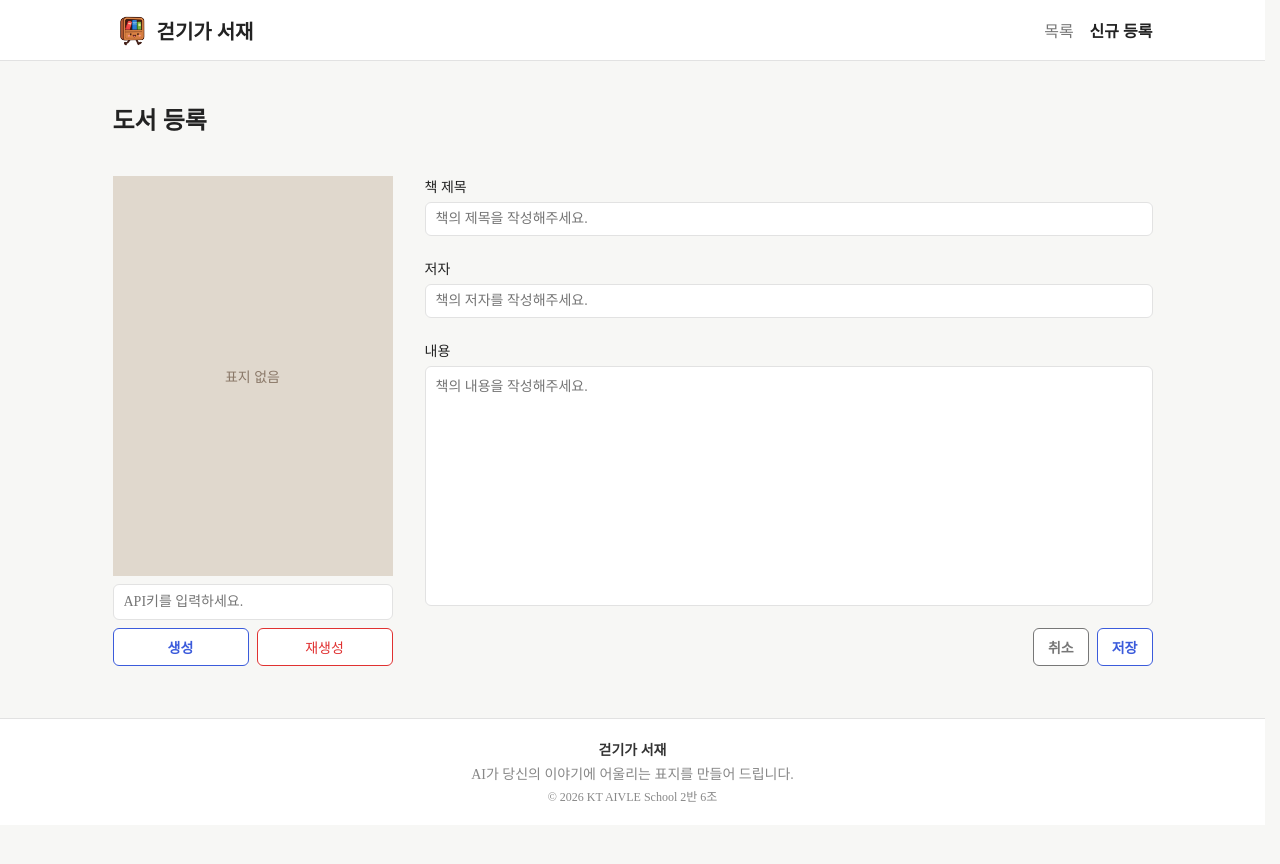
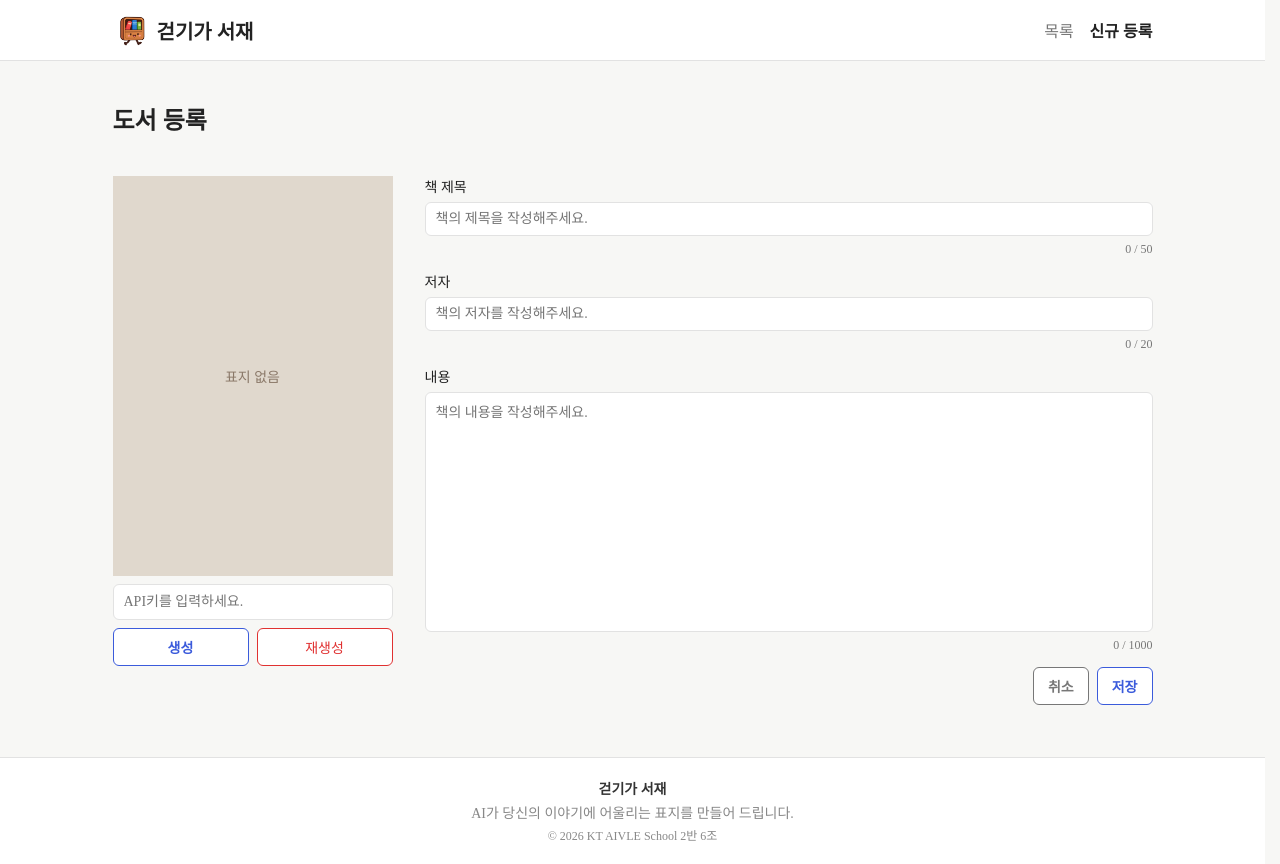
Before and after one commit to koel5696/kt-aivle-mp4-team6, a React (Vite) app: page /books/new in a window 1280 px wide. Before the commit the page ends 825 px from the top, so only its background shows below. Built offline with nearby package versions, Linux system fonts and the light colour scheme; no server answers; a web font is replaced by a local one.

Commit message:
feat: 도서 폼 길이 제한 유효성 및 글자 수 표시

```diff
--- a/src/components/BookForm.jsx
+++ b/src/components/BookForm.jsx
@@ -1,4 +1,11 @@
 import { Link } from "react-router-dom";
+
+// 입력 최대 글자 수 (유효성 검사: 길이 제한)
+const MAX_LENGTH = {
+  title: 50,
+  author: 20,
+  content: 1000,
+};
 
 export default function BookForm({
   heading,
@@ -34,17 +41,41 @@ export default function BookForm({
                 <form className="form" onSubmit={onSubmit}>
                     <label>
                         책 제목
-                        <input value={title} onChange={(event) => setTitle(event.target.value)} placeholder="책의 제목을 작성해주세요."/>
+                        <input
+                            value={title}
+                            onChange={(event) => setTitle(event.target.value)}
+                            placeholder="책의 제목을 작성해주세요."
+                            maxLength={MAX_LENGTH.title}
+                        />
+                        <span className={`char-count ${title.length >= MAX_LENGTH.title ? "char-count-max" : ""}`}>
+                            {title.length} / {MAX_LENGTH.title}
+                        </span>
                     </label>
 
                     <label>
                         저자
-                        <input value={author} onChange={(event) => setAuthor(event.target.value)} placeholder="책의 저자를 작성해주세요."/>
+                        <input
+                            value={author}
+                            onChange={(event) => setAuthor(event.target.value)}
+                            placeholder="책의 저자를 작성해주세요."
+                            maxLength={MAX_LENGTH.author}
+                        />
+                        <span className={`char-count ${author.length >= MAX_LENGTH.author ? "char-count-max" : ""}`}>
+                            {author.length} / {MAX_LENGTH.author}
+                        </span>
                     </label>
 
                     <label>
                         내용
-                        <textarea value={content} onChange={(event) => setContent(event.target.value)} placeholder="책의 내용을 작성해주세요."/>
+                        <textarea
+                            value={content}
+                            onChange={(event) => setContent(event.target.value)}
+                            placeholder="책의 내용을 작성해주세요."
+                            maxLength={MAX_LENGTH.content}
+                        />
+                        <span className={`char-count ${content.length >= MAX_LENGTH.content ? "char-count-max" : ""}`}>
+                            {content.length} / {MAX_LENGTH.content}
+                        </span>
                     </label>
 
                     {error && <p className="error">{error}</p>}
--- a/src/styles/BookForm.css
+++ b/src/styles/BookForm.css
@@ -78,3 +78,15 @@
     justify-content: flex-end;
     gap: 8px;
 }
+
+/* 입력 글자 수 표시 */
+.char-count {
+  align-self: flex-end;
+  font-size: 12px;
+  color: var(--muted);
+}
+
+.char-count-max {
+  color: var(--danger);
+  font-weight: 600;
+}
```
